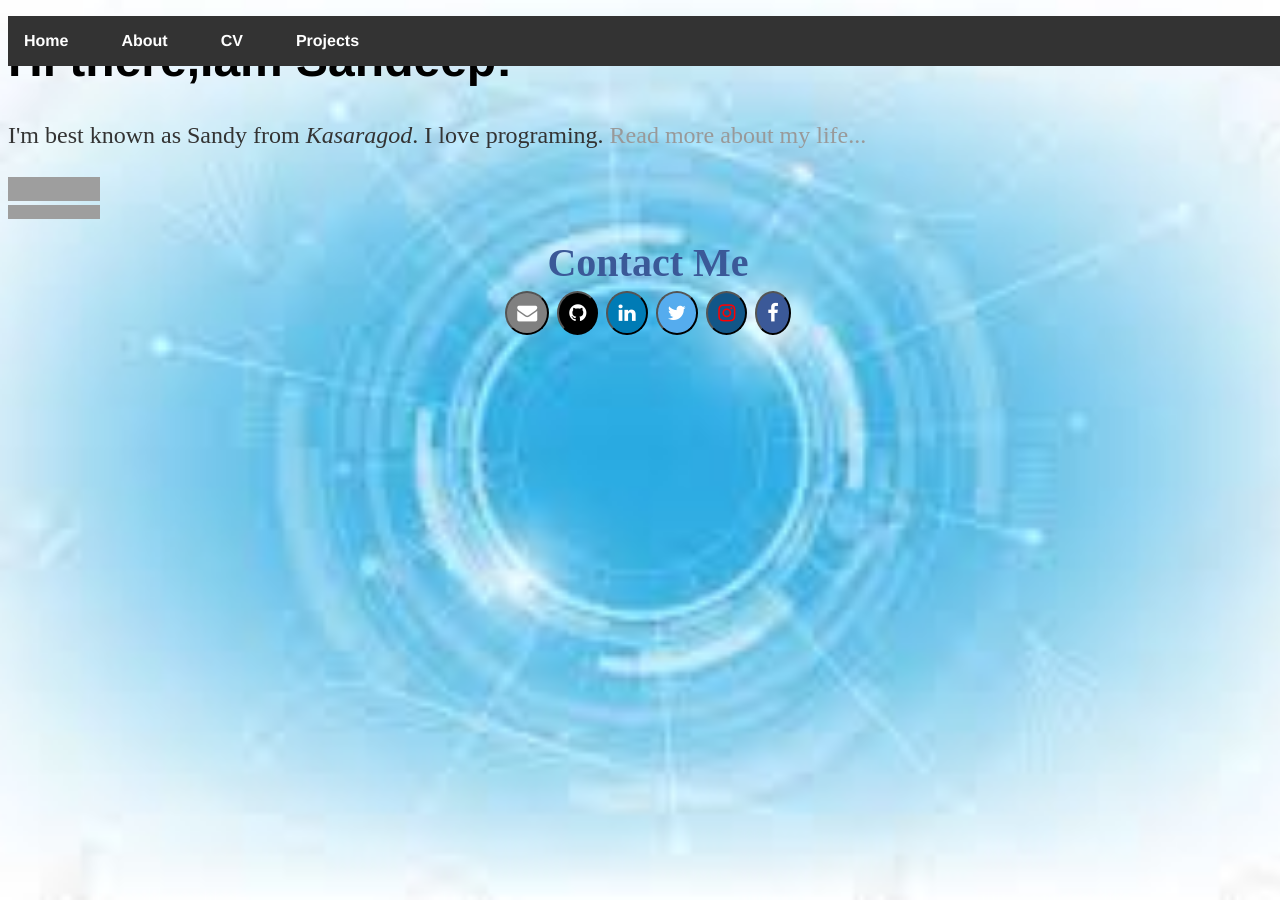
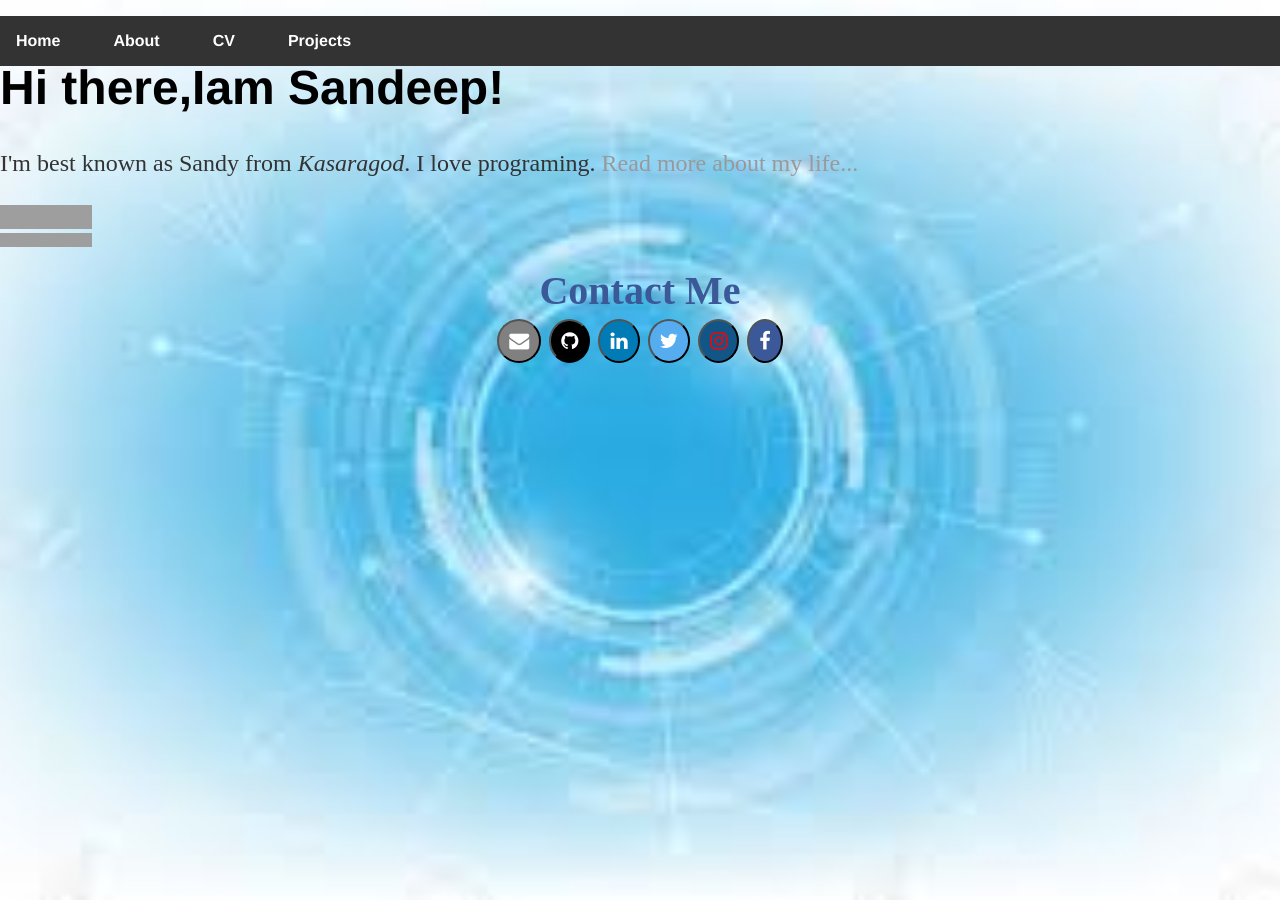
Before and after one commit to sandeepnayaks/sandeepnayaks.github.io, a Jekyll site: the page built from index.html, in a window 1280 px wide. Built offline with Jekyll 4.4.1, drawn with Linux system fonts in a browser that asks for light colours; grey boxes are pictures that could not be loaded.

Commit message:
Update main.css

```diff
--- a/css/main.css
+++ b/css/main.css
@@ -1,4 +1,4 @@
-body { margin-top: 60px auto;top:0; width: 100%;
+body { margin: 60px auto;top:0; width: 100%;
 }
 html {
   background: url(../../bg1.jpg) no-repeat center center fixed;
```
